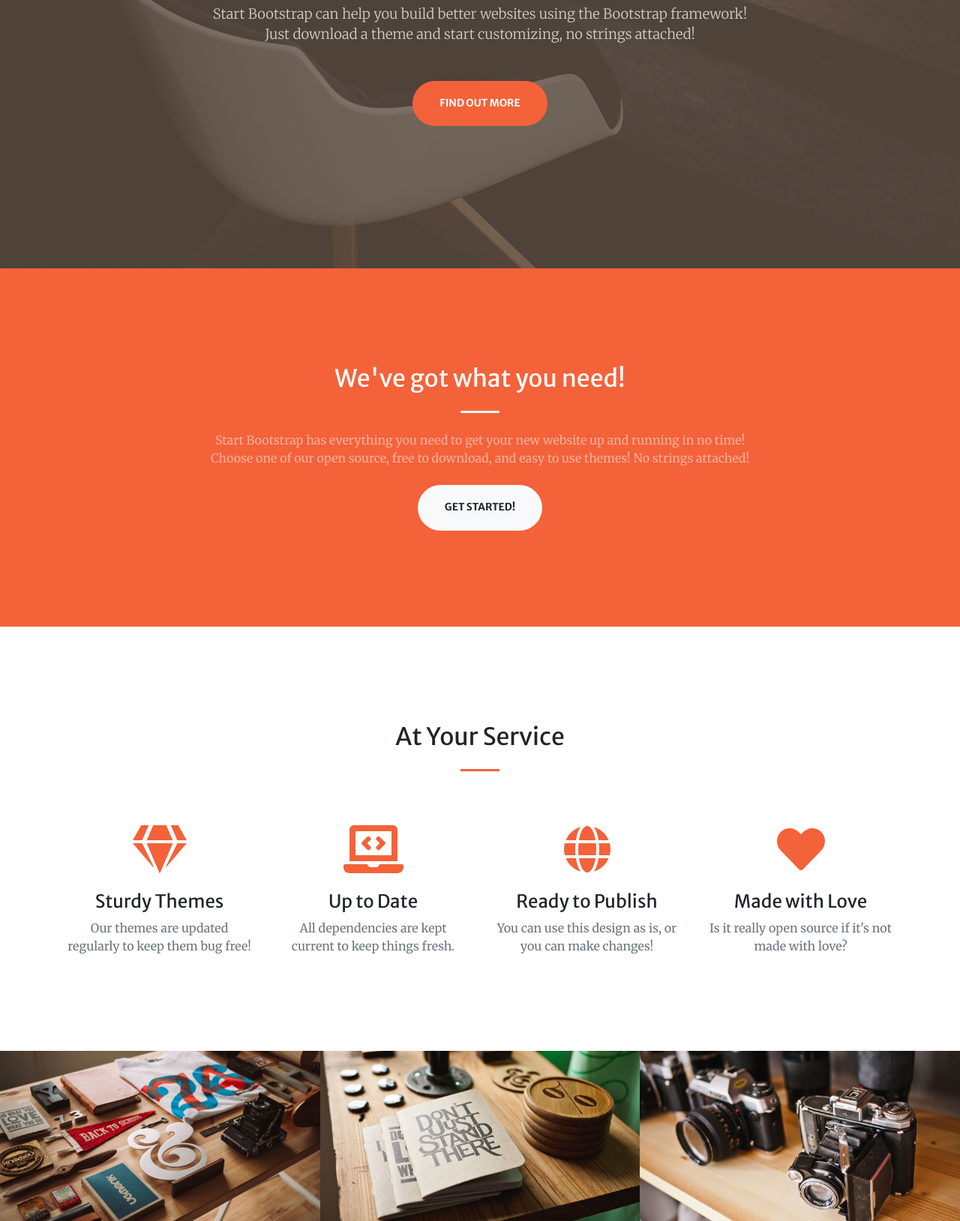
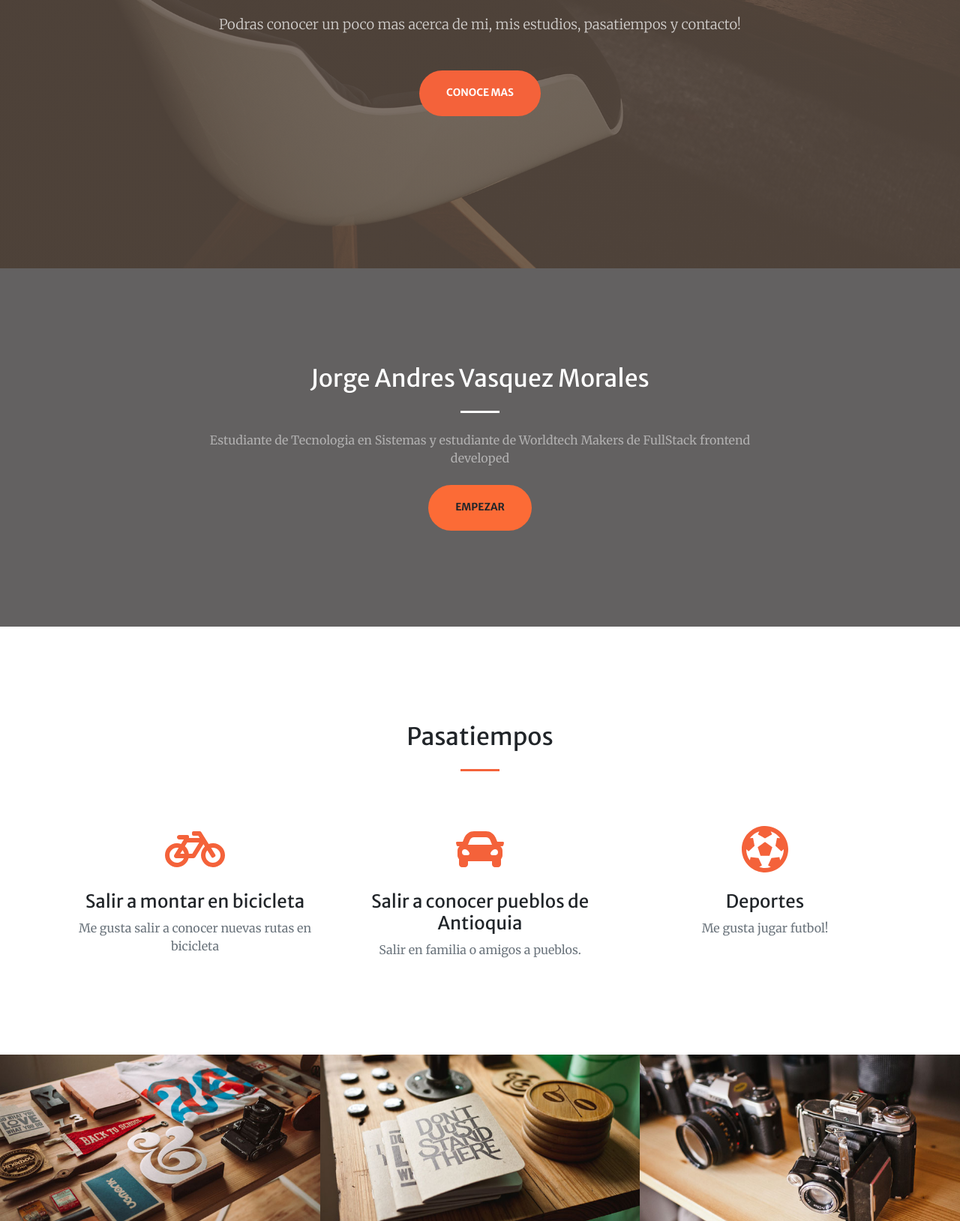
Before and after one commit to joranvm1993/portfolio-v1, a plain HTML site: page index.html in a window 1280 px wide. Shown: the part 442-2071 px from the top of the page at 75% size. Drawn offline with nearby package versions, Linux system fonts and the light colour scheme.

Commit message:
nuevos cambios

```diff
--- a/index.html
+++ b/index.html
@@ -5,7 +5,7 @@
         <meta name="viewport" content="width=device-width, initial-scale=1, shrink-to-fit=no" />
         <meta name="description" content="" />
         <meta name="author" content="" />
-        <title>Creative - Start Bootstrap Theme</title>
+        <title>Servicios - Portafolio de servicios.</title>
         <!-- Favicon-->
         <link rel="icon" type="image/x-icon" href="assets/img/favicon.ico" />
         <!-- Font Awesome icons (free version)-->
@@ -25,10 +25,10 @@
                 <a class="navbar-brand js-scroll-trigger" href="#page-top">Andres Vasquez M</a><button class="navbar-toggler navbar-toggler-right" type="button" data-toggle="collapse" data-target="#navbarResponsive" aria-controls="navbarResponsive" aria-expanded="false" aria-label="Toggle navigation"><span class="navbar-toggler-icon"></span></button>
                 <div class="collapse navbar-collapse" id="navbarResponsive">
                     <ul class="navbar-nav ml-auto my-2 my-lg-0">
-                        <li class="nav-item"><a class="nav-link js-scroll-trigger" href="#about">About</a></li>
-                        <li class="nav-item"><a class="nav-link js-scroll-trigger" href="#services">Services</a></li>
+                        <li class="nav-item"><a class="nav-link js-scroll-trigger" href="#about">Sobre Mi</a></li>
+                        <li class="nav-item"><a class="nav-link js-scroll-trigger" href="#services">Pasatiempos</a></li>
                         <li class="nav-item"><a class="nav-link js-scroll-trigger" href="#portfolio">Portfolio</a></li>
-                        <li class="nav-item"><a class="nav-link js-scroll-trigger" href="#contact">Contact</a></li>
+                        <li class="nav-item"><a class="nav-link js-scroll-trigger" href="#contact">Contacto</a></li>
                     </ul>
                 </div>
             </div>
@@ -38,12 +38,12 @@
             <div class="container h-100">
                 <div class="row h-100 align-items-center justify-content-center text-center">
                     <div class="col-lg-10 align-self-end">
-                        <h1 class="text-uppercase text-white font-weight-bold">Your Favorite Source of Free Bootstrap Themes</h1>
+                        <h1 class="text-uppercase text-white font-weight-bold">Conoce un poco mas acerca de mi.</h1>
                         <hr class="divider my-4" />
                     </div>
                     <div class="col-lg-8 align-self-baseline">
-                        <p class="text-white-75 font-weight-light mb-5">Start Bootstrap can help you build better websites using the Bootstrap framework! Just download a theme and start customizing, no strings attached!</p>
-                        <a class="btn btn-primary btn-xl js-scroll-trigger" href="#about">Find Out More</a>
+                        <p class="text-white-75 font-weight-light mb-5">Podras conocer un poco mas acerca de mi, mis estudios, pasatiempos y contacto!</p>
+                        <a class="btn btn-primary btn-xl js-scroll-trigger" href="#about">Conoce mas</a>
                     </div>
                 </div>
             </div>
@@ -53,10 +53,10 @@
             <div class="container">
                 <div class="row justify-content-center">
                     <div class="col-lg-8 text-center">
-                        <h2 class="text-white mt-0">We've got what you need!</h2>
+                        <h2 class="text-white mt-0">Jorge Andres Vasquez Morales</h2>
                         <hr class="divider light my-4" />
-                        <p class="text-white-50 mb-4">Start Bootstrap has everything you need to get your new website up and running in no time! Choose one of our open source, free to download, and easy to use themes! No strings attached!</p>
-                        <a class="btn btn-light btn-xl js-scroll-trigger" href="#services">Get Started!</a>
+                        <p class="text-white-50 mb-4">Estudiante de Tecnologia en Sistemas y estudiante de Worldtech Makers de FullStack frontend developed</p>
+                        <a class="btn btn-light btn-xl js-scroll-trigger" href="#services">Empezar</a>
                     </div>
                 </div>
             </div>
@@ -64,35 +64,31 @@
         <!-- Services-->
         <section class="page-section" id="services">
             <div class="container">
-                <h2 class="text-center mt-0">At Your Service</h2>
+                <h2 class="text-center mt-0">Pasatiempos</h2>
                 <hr class="divider my-4" />
                 <div class="row">
-                    <div class="col-lg-3 col-md-6 text-center">
+                    <div class="col-lg-4 col-md-6 text-center">
                         <div class="mt-5">
-                            <i class="fas fa-4x fa-gem text-primary mb-4"></i>
-                            <h3 class="h4 mb-2">Sturdy Themes</h3>
-                            <p class="text-muted mb-0">Our themes are updated regularly to keep them bug free!</p>
+                            <i class="fas fa-4x fa-bicycle text-primary mb-4"></i>
+                            <h3 class="h4 mb-2">Salir a montar en bicicleta</h3>
+                            <p class="text-muted mb-0">Me gusta salir a conocer nuevas rutas en bicicleta</p>
                         </div>
                     </div>
-                    <div class="col-lg-3 col-md-6 text-center">
+                    <div class="col-lg-4 col-md-6 text-center">
                         <div class="mt-5">
-                            <i class="fas fa-4x fa-laptop-code text-primary mb-4"></i>
-                            <h3 class="h4 mb-2">Up to Date</h3>
-                            <p class="text-muted mb-0">All dependencies are kept current to keep things fresh.</p>
+                            <i class="fas fa-4x fa-car text-primary mb-4"></i>
+                            <h3 class="h4 mb-2">Salir a conocer pueblos de Antioquia</h3>
+                            <p class="text-muted mb-0">Salir en familia o amigos a pueblos.</p>
                         </div>
                     </div>
-                    <div class="col-lg-3 col-md-6 text-center">
+                    <div class="col-lg-4 col-md-6 text-center">
                         <div class="mt-5">
-                            <i class="fas fa-4x fa-globe text-primary mb-4"></i>
-                            <h3 class="h4 mb-2">Ready to Publish</h3>
-                            <p class="text-muted mb-0">You can use this design as is, or you can make changes!</p>
+                            <i class="fas fa-4x fa-futbol text-primary mb-4"></i>
+                            <h3 class="h4 mb-2">Deportes</h3>
+                            <p class="text-muted mb-0">Me gusta jugar futbol!</p>
                         </div>
                     </div>
-                    <div class="col-lg-3 col-md-6 text-center">
-                        <div class="mt-5">
-                            <i class="fas fa-4x fa-heart text-primary mb-4"></i>
-                            <h3 class="h4 mb-2">Made with Love</h3>
-                            <p class="text-muted mb-0">Is it really open source if it's not made with love?</p>
+
                         </div>
                     </div>
                 </div>
@@ -159,31 +155,25 @@
                 </div>
             </div>
         </div>
-        <!-- Call to action-->
-        <section class="page-section bg-dark text-white">
-            <div class="container text-center">
-                <h2 class="mb-4">Free Download at Start Bootstrap!</h2>
-                <a class="btn btn-light btn-xl" href="https://startbootstrap.com/themes/creative/">Download Now!</a>
-            </div>
-        </section>
+
         <!-- Contact-->
         <section class="page-section" id="contact">
             <div class="container">
                 <div class="row justify-content-center">
                     <div class="col-lg-8 text-center">
-                        <h2 class="mt-0">Let's Get In Touch!</h2>
+                        <h2 class="mt-0">¡Mantengamonos en contacto!</h2>
                         <hr class="divider my-4" />
-                        <p class="text-muted mb-5">Ready to start your next project with us? Give us a call or send us an email and we will get back to you as soon as possible!</p>
+                        <p class="text-muted mb-5">Llamenos o envie un correo electonico y nos pondremos en contacto con usted lo mas pronto posible.</p>
                     </div>
                 </div>
                 <div class="row">
                     <div class="col-lg-4 ml-auto text-center mb-5 mb-lg-0">
                         <i class="fas fa-phone fa-3x mb-3 text-muted"></i>
-                        <div>+1 (555) 123-4567</div>
+                        <div>3215832531</div>
                     </div>
                     <div class="col-lg-4 mr-auto text-center">
                         <i class="fas fa-envelope fa-3x mb-3 text-muted"></i
-                        ><!-- Make sure to change the email address in BOTH the anchor text and the link target below!--><a class="d-block" href="mailto:contact@yourwebsite.com">contact@yourwebsite.com</a>
+                        ><!-- Make sure to change the email address in BOTH the anchor text and the link target below!--><a class="d-block" href="mailto:contact@yourwebsite.com">joranvm93@gmail.com</a>
                     </div>
                 </div>
             </div>
```
Also changed, not shown: css/styles.css.
